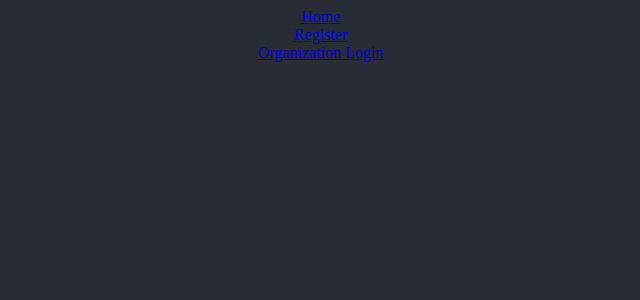
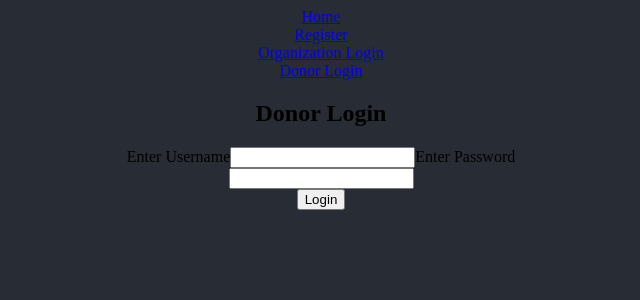
Before and after one commit to buildweek-save-the-animals/front-end, a React (Create React App) app: page /donorLogin in a window 1280 px wide. Shown: the top 300 px of the page, without its empty margins (319-959 px from the left). Built offline with nearby package versions, Linux system fonts and the light colour scheme.

Commit message:
forms added-still not posting to endpt correctly

```diff
--- a/src/App.js
+++ b/src/App.js
@@ -5,7 +5,8 @@ import { Route } from 'react-router-dom'
 // import HomePage from './components/homePage';
 import NavBar from './components/navBar';
 import FormikRegister from './components/registerPage';
-import FormikOrgLogin from './components/OrgLogin'
+import FormikOrgLogin from './components/OrgLogin';
+import FormikDonorLogin from './components/userLogin';
 
 
 
@@ -28,6 +29,10 @@ function App() {
       <FormikOrgLogin/>
       </Route>
 
+      <Route path='/donorLogin'>
+      <FormikDonorLogin/>
+      </Route>
+
       </div>
 
     </Container>
--- a/src/components/OrgLogin.js
+++ b/src/components/OrgLogin.js
@@ -9,6 +9,7 @@ const OrgLogin = ({values, errors, touched, status}) => {
 
     return (
         <section className='register-section'>
+            <h1>Organization Login</h1>
             <Form>
 
             <div className='user-input-container'>
@@ -66,7 +67,7 @@ password: Yup.string().min(8).required(),
 
 handleSubmit(values) {
     console.log('submitting',values);
-    axios.post('https://bw-save-the-animals.herokuapp.com/auth/register')
+    axios.post('https://bw-save-the-animals.herokuapp.com/auth/login')
     .then(res => {
         console.log('post is working', res)
 
--- a/src/components/navBar.js
+++ b/src/components/navBar.js
@@ -15,6 +15,9 @@ const NavBar = () => {
         <div>
           <Link to="/organizationLogin">Organization Login</Link>
         </div>
+        <div>
+          <Link to="/donorLogin">Donor Login</Link>
+        </div>
 
 
       </div>
--- a/src/components/userLogin.js
+++ b/src/components/userLogin.js
@@ -0,0 +1,80 @@
+import React from "react";
+import {withFormik, Form, Field} from 'formik';
+import * as Yup from 'yup';
+import axios from 'axios'
+
+
+const DonorLogin = ({values, errors, touched, status}) => {
+
+
+    return (
+        <section className='register-section'>
+            <h1>Donor Login</h1>
+            <Form>
+
+            <div className='user-input-container'>
+
+                <label className='user-Reg'>Enter Username
+                    <Field type='text' name='username'></Field>
+                    {touched.username && errors.username && <p className='errors-reg'>{errors.username}</p>}
+
+                </label>
+
+
+
+                <label className='password-Reg'>Enter Password
+                    <Field type='password' name='password'></Field>
+                    {touched.password && errors.password && <p className='errors-reg'>{errors.password}</p>}
+                </label>
+
+             </div>
+
+
+
+
+            <button type='submit'>Login</button>
+
+
+
+
+
+
+            </Form>
+
+
+        </section>
+    )
+}
+
+const FormikDonorLogin = withFormik({
+    mapPropsToValues({username,password}){
+        return {
+            username:'',
+            password:'',
+
+        }
+    },
+
+
+
+validationSchema: Yup.object().shape({
+username: Yup.string().required(),
+password: Yup.string().min(8).required(),
+
+
+}),
+
+
+handleSubmit(values) {
+    console.log('submitting',values);
+    axios.post('https://bw-save-the-animals.herokuapp.com/auth/login')
+    .then(res => {
+        console.log('post is working', res)
+
+    })
+    .catch(err => console.log(err.res))
+}
+
+
+})(DonorLogin)
+export default FormikDonorLogin
```
